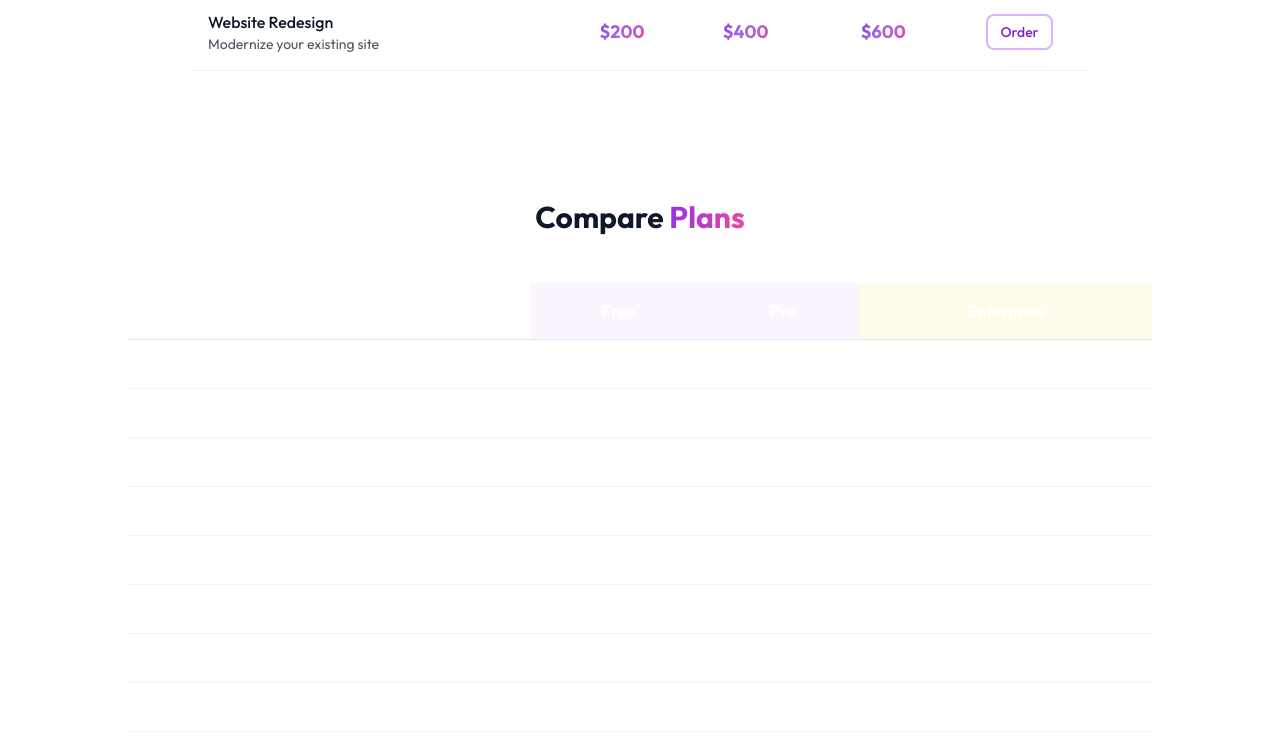
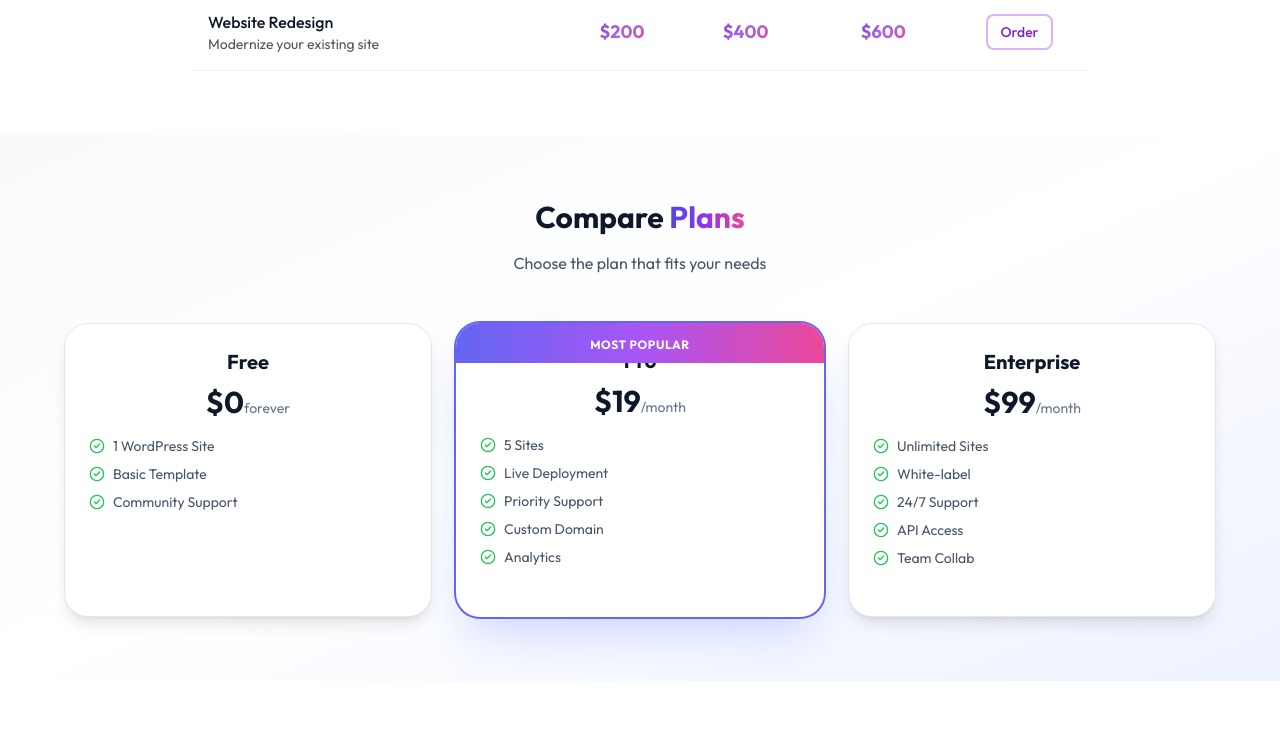
Before and after one commit to wpcodingpress/WPCodingPress, a Next.js app: page /pricing in a window 1280 px wide. Shown: the part 1580-2323 px from the top of the page. Built offline with nearby package versions, Linux system fonts and the light colour scheme; no server answers; the database is empty.

Commit message:
Update pricing page with card design compare plans

```diff
--- a/app/(public)/pricing/page.tsx
+++ b/app/(public)/pricing/page.tsx
@@ -296,46 +296,53 @@ export default function PricingPage() {
         </div>
       </section>
 
-      {/* Features Comparison Table */}
-      <section className="py-16 bg-white">
-        <div className="max-w-5xl mx-auto">
+      {/* Features Comparison - Card Design */}
+      <section className="py-16 bg-gradient-to-br from-slate-50 via-white to-indigo-50">
+        <div className="max-w-6xl mx-auto">
           <div className="text-center mb-12">
             <h2 className="text-3xl font-bold text-slate-900 mb-4">
-              Compare <span className="bg-gradient-to-r from-purple-600 to-pink-500 bg-clip-text text-transparent">Plans</span>
+              Compare <span className="bg-gradient-to-r from-indigo-600 via-purple-600 to-pink-500 bg-clip-text text-transparent">Plans</span>
             </h2>
+            <p className="text-slate-600">Choose the plan that fits your needs</p>
           </div>
-          <div className="overflow-x-auto">
-            <table className="w-full">
-              <thead>
-                <tr className="border-b border-slate-200">
-                  <th className="text-left py-4 px-4 font-bold">Feature</th>
-                  <th className="text-center py-4 px-4 bg-purple-50 font-bold">Free</th>
-                  <th className="text-center py-4 px-4 bg-purple-50 font-bold">Pro</th>
-                  <th className="text-center py-4 px-4 bg-amber-50 font-bold">Enterprise</th>
-                </tr>
-              </thead>
-              <tbody>
-                {[
-                  { f: "WordPress Sites", free: "1", pro: "5", ent: "Unlimited" },
-                  { f: "Live Deployment", free: false, pro: true, ent: true },
-                  { f: "Custom Domain", free: false, pro: true, ent: true },
-                  { f: "Analytics", free: false, pro: true, ent: true },
-                  { f: "Auto Sync", free: false, pro: true, ent: true },
-                  { f: "White-label", free: false, pro: false, ent: true },
-                  { f: "Priority Support", free: false, pro: true, ent: true },
-                  { f: "24/7 Support", free: false, pro: false, ent: true },
-                  { f: "API Access", free: false, pro: true, ent: true },
-                  { f: "Team Collab", free: false, pro: false, ent: true },
-                ].map((r, i) => (
-                  <tr key={i} className="border-b border-slate-100">
-                    <td className="py-3 px-4">{r.f}</td>
-                    <td className="text-center py-3 px-4">{r.free === true ? '✓' : r.free === false ? '—' : r.free}</td>
-                    <td className="text-center py-3 px-4">{r.pro === true ? '✓' : r.pro === false ? '—' : r.pro}</td>
-                    <td className="text-center py-3 px-4">{r.ent === true ? '✓' : r.ent === false ? '—' : r.ent}</td>
-                  </tr>
-                ))}
-              </tbody>
-            </table>
+
+          <div className="grid md:grid-cols-3 gap-6">
+            {[
+              { plan: "free", name: "Free", price: "$0", period: "forever", features: ["1 WordPress Site", "Basic Template", "Community Support"] },
+              { plan: "pro", name: "Pro", price: "$19", period: "/month", features: ["5 Sites", "Live Deployment", "Priority Support", "Custom Domain", "Analytics"], popular: true },
+              { plan: "enterprise", name: "Enterprise", price: "$99", period: "/month", features: ["Unlimited Sites", "White-label", "24/7 Support", "API Access", "Team Collab"] },
+            ].map((plan, i) => (
+              <motion.div
+                key={i}
+                initial={{ opacity: 0, y: 20 }}
+                whileInView={{ opacity: 1, y: 0 }}
+                viewport={{ once: true }}
+                transition={{ delay: i * 0.1 }}
+                className={`relative bg-white rounded-3xl overflow-hidden ${plan.popular ? 'ring-2 ring-indigo-500 shadow-2xl shadow-indigo-200 scale-105 z-10' : 'border border-slate-200 shadow-lg'}`}
+              >
+                {plan.popular && (
+                  <div className="absolute top-0 left-0 right-0 bg-gradient-to-r from-indigo-500 via-purple-500 to-pink-500 py-2 text-center">
+                    <span className="text-white text-xs font-bold uppercase tracking-wider">Most Popular</span>
+                  </div>
+                )}
+                <div className="p-6">
+                  <div className="text-center mb-4">
+                    <h3 className="text-xl font-bold text-slate-900 mb-2">{plan.name}</h3>
+                    <div className="text-3xl font-bold text-slate-900">
+                      {plan.price}<span className="text-sm text-slate-500 font-normal">{plan.period}</span>
+                    </div>
+                  </div>
+                  <ul className="space-y-2 mb-6">
+                    {plan.features.map((feature, j) => (
+                      <li key={j} className="flex items-center gap-2 text-slate-600 text-sm">
+                        <CheckCircle2 className="w-4 h-4 text-green-500 flex-shrink-0" />
+                        {feature}
+                      </li>
+                    ))}
+                  </ul>
+                </div>
+              </motion.div>
+            ))}
           </div>
         </div>
       </section>
```
